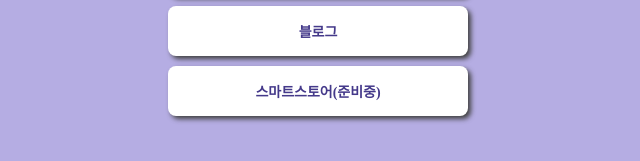
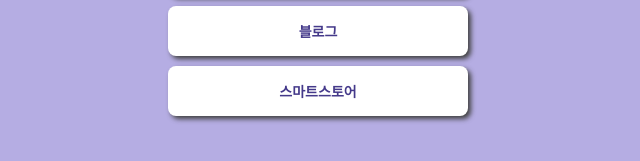
Before and after one commit to yuna9312/profilelink, a plain HTML site: page index.html in a window 1280 px wide. Shown: the part 367-528 px from the top of the page, 322-962 px from the left. Drawn offline with Linux system fonts and the light colour scheme; a web font is replaced by a local one.

Commit message:
Update index.html

```diff
--- a/index.html
+++ b/index.html
@@ -96,7 +96,7 @@
         <a target="_blank" href="https://instagram.com/kkukku_hi?igshid=YmMyMTA2M2Y=">인스타그램</a>
         <a target="_blank" href="https://www.youtube.com/channel/UClMX8RNDFi8EA5BY7YstoFQ">유튜브</a>
         <a target="_blank" href="https://blog.naver.com/starforest93">블로그</a>
-        <a target="_blank" href="http://smartstore.naver.com/starforest77">스마트스토어(준비중)</a>
+        <a target="_blank" href="http://smartstore.naver.com/starforest77">스마트스토어</a>
     </div>
 </body>
 
```
